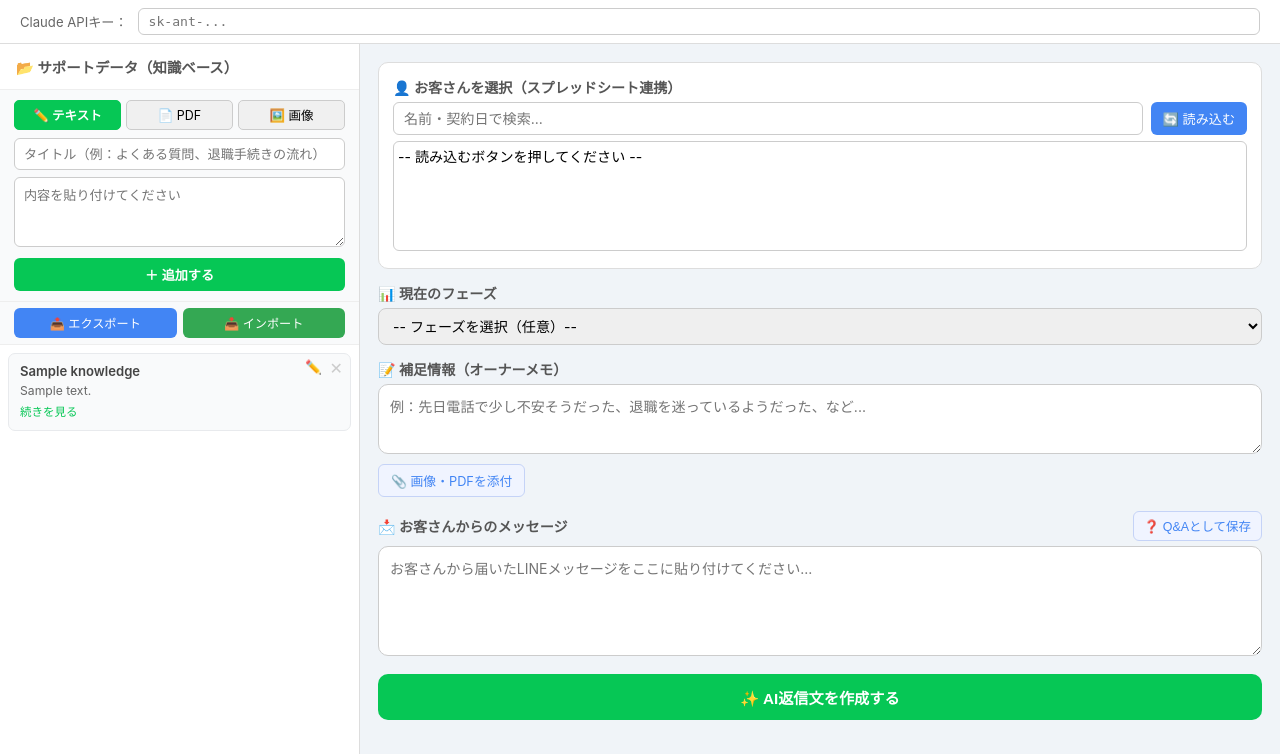
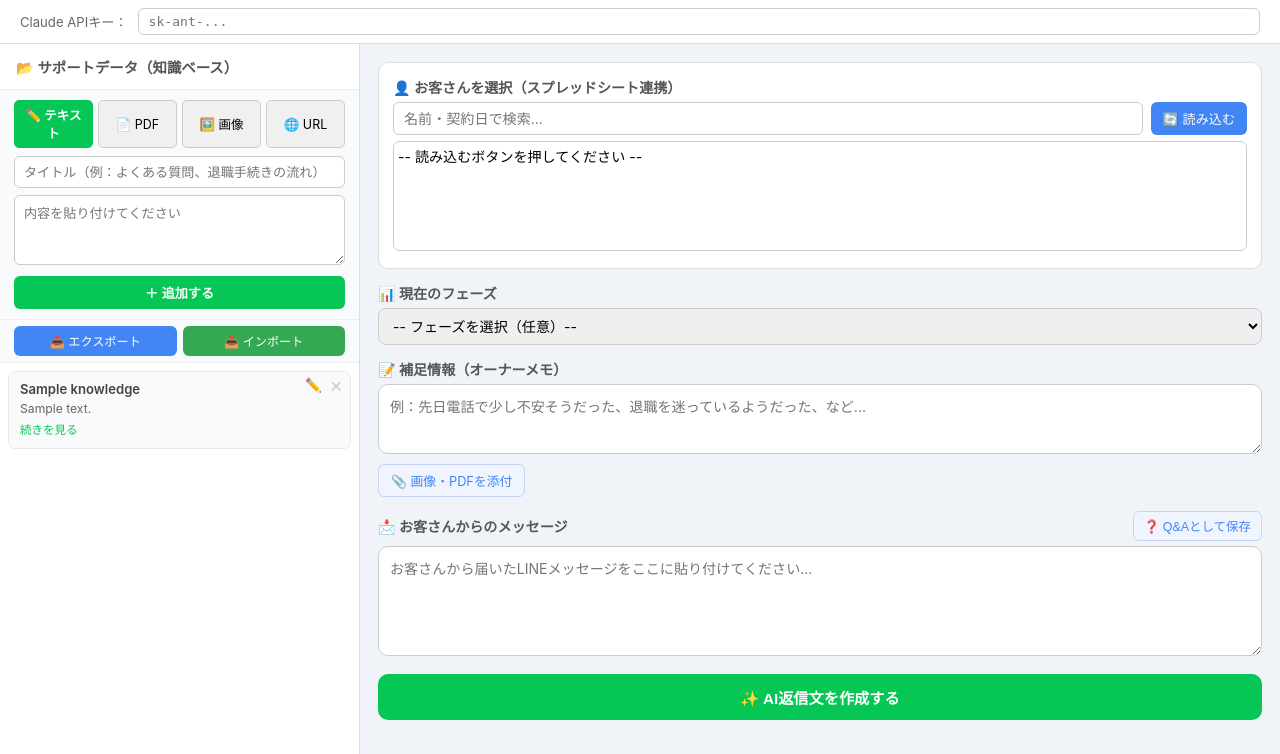
Before and after one commit to giftofficialinada-gif/LINE, a Flask app: page / in a window 1280 px wide. Shown: the part 57-811 px from the top of the page. Run offline with Flask 3, Linux system fonts and the light colour scheme; tables that the repository leaves empty hold one stand-in row (values such as "Sample post"); some libraries are stand-ins or nearby versions.

Commit message:
Add URL fetch feature to load web content (e.g. MHLW, HelloWork) into knowledge base
Co-Authored-By: Claude Sonnet 4.6 <noreply@anthropic.com>

```diff
--- a/app.py
+++ b/app.py
@@ -343,6 +343,38 @@ def upload_image():
         return jsonify({"error": f"画像の読み込みに失敗しました：{str(e)}"}), 500
 
 
+@app.route("/api/fetch_url", methods=["POST"])
+def fetch_url():
+    import re
+    import requests as req
+    from bs4 import BeautifulSoup
+    data = request.json
+    url = data.get("url", "").strip()
+    if not url:
+        return jsonify({"error": "URLを入力してください"}), 400
+    if not url.startswith(("http://", "https://")):
+        return jsonify({"error": "正しいURLを入力してください（https://...）"}), 400
+    try:
+        headers = {"User-Agent": "Mozilla/5.0 (Windows NT 10.0; Win64; x64) AppleWebKit/537.36 Chrome/120.0.0.0 Safari/537.36"}
+        response = req.get(url, headers=headers, timeout=15)
+        response.encoding = response.apparent_encoding
+        soup = BeautifulSoup(response.text, "html.parser")
+        for tag in soup(["script", "style", "nav", "footer", "header", "aside", "noscript"]):
+            tag.decompose()
+        text = soup.get_text(separator="\n", strip=True)
+        text = re.sub(r'\n{3,}', '\n\n', text).strip()
+        if not text:
+            return jsonify({"error": "ページからテキストを取得できませんでした"}), 400
+        if len(text) > 50000:
+            text = text[:50000] + "\n\n（文字数制限のため以降省略）"
+        title = soup.title.string.strip() if soup.title and soup.title.string else url
+        return jsonify({"success": True, "title": title, "text": text, "chars": len(text)})
+    except req.exceptions.Timeout:
+        return jsonify({"error": "タイムアウトしました。URLを確認してください"}), 500
+    except Exception as e:
+        return jsonify({"error": f"取得に失敗しました：{str(e)}"}), 500
+
+
 @app.route("/api/extract_attachment", methods=["POST"])
 def extract_attachment():
     if "file" not in request.files:
--- a/requirements.txt
+++ b/requirements.txt
@@ -4,3 +4,5 @@ pypdf==6.10.2
 gspread==6.2.1
 google-auth==2.49.2
 psycopg2-binary==2.9.10
+requests==2.32.3
+beautifulsoup4==4.12.3
--- a/templates/index.html
+++ b/templates/index.html
@@ -305,6 +305,7 @@
                 <button class="tab-btn active" onclick="switchTab('text')">✏️ テキスト</button>
                 <button class="tab-btn" onclick="switchTab('pdf')">📄 PDF</button>
                 <button class="tab-btn" onclick="switchTab('image')">🖼️ 画像</button>
+                <button class="tab-btn" onclick="switchTab('url')">🌐 URL</button>
             </div>
             <div class="tab-panel active" id="tab-text">
                 <input type="text" id="kTitle" placeholder="タイトル（例：よくある質問、退職手続きの流れ）" />
@@ -329,6 +330,12 @@
                 </div>
                 <div class="pdf-status" id="imageStatus"></div>
                 <p style="font-size:0.74rem;color:#999;margin-top:4px;line-height:1.5;">※ AIが画像のテキスト・内容を読み取って知識ベースに保存します（APIキー必要）</p>
+            </div>
+            <div class="tab-panel" id="tab-url">
+                <input type="text" id="urlInput" placeholder="https://www.mhlw.go.jp/..." style="margin-bottom:7px;" />
+                <p style="font-size:0.74rem;color:#888;margin-bottom:7px;line-height:1.5;">厚生労働省・ハローワーク等のページURLを貼り付けてください。<br>ページのテキストを自動取得して保存します。</p>
+                <button class="btn-add" onclick="fetchUrl()">🌐 取得して保存</button>
+                <div class="pdf-status" id="urlStatus"></div>
             </div>
         </div>
         <div style="display:flex;gap:6px;padding:6px 14px;border-bottom:1px solid #eee;background:#f9fafb;">
@@ -554,12 +561,14 @@
             b.classList.toggle('active',
                 (i === 0 && tab === 'text') ||
                 (i === 1 && tab === 'pdf') ||
-                (i === 2 && tab === 'image')
+                (i === 2 && tab === 'image') ||
+                (i === 3 && tab === 'url')
             );
         });
         document.getElementById('tab-text').classList.toggle('active', tab === 'text');
         document.getElementById('tab-pdf').classList.toggle('active', tab === 'pdf');
         document.getElementById('tab-image').classList.toggle('active', tab === 'image');
+        document.getElementById('tab-url').classList.toggle('active', tab === 'url');
     }
 
     // 知識ベース追加
@@ -1001,6 +1010,55 @@
         return str.replace(/&/g,'&amp;').replace(/</g,'&lt;').replace(/>/g,'&gt;');
     }
 
+    // URL取得
+    async function fetchUrl() {
+        const url = document.getElementById('urlInput').value.trim();
+        const status = document.getElementById('urlStatus');
+        if (!url) { alert('URLを入力してください'); return; }
+        status.className = 'pdf-status';
+        status.textContent = 'ページを取得中…（数秒かかります）';
+        status.style.display = 'block';
+        try {
+            const res = await fetch('/api/fetch_url', {
+                method: 'POST', headers: {'Content-Type': 'application/json'},
+                body: JSON.stringify({ url })
+            });
+            const data = await res.json();
+            if (data.success) {
+                const saveRes = await fetch('/api/knowledge', {
+                    method: 'POST', headers: {'Content-Type': 'application/json'},
+                    body: JSON.stringify({ title: `🌐 ${data.title}`, content: data.text })
+                });
+                const saveData = await saveRes.json();
+                if (saveData.success) {
+                    status.className = 'pdf-status success';
+                    status.textContent = `✅ 「${data.title}」を保存しました（${data.chars.toLocaleString()}文字）`;
+                    const emptyMsg = document.getElementById('emptyMsg');
+                    if (emptyMsg) emptyMsg.remove();
+                    const list = document.getElementById('knowledgeList');
+                    const item = document.createElement('div');
+                    item.className = 'knowledge-item';
+                    item.id = `k-${saveData.id}`;
+                    item.innerHTML = `
+                        <div class="k-title">🌐 ${escapeHtml(data.title)}</div>
+                        <div class="k-content" id="kc-${saveData.id}">${escapeHtml(data.text)}</div>
+                        <button class="btn-expand" onclick="toggleExpand(${saveData.id})">続きを見る</button>
+                        <button class="btn-edit" onclick="openEdit(${saveData.id}, this)">✏️</button>
+                        <button class="btn-delete" onclick="deleteKnowledge(${saveData.id})">✕</button>
+                    `;
+                    list.prepend(item);
+                    document.getElementById('urlInput').value = '';
+                }
+            } else {
+                status.className = 'pdf-status error';
+                status.textContent = `❌ ${data.error}`;
+            }
+        } catch(e) {
+            status.className = 'pdf-status error';
+            status.textContent = '❌ 取得に失敗しました';
+        }
+    }
+
     // 補足情報：ファイル添付
     async function handleAttachments(files) {
         const apiKey = document.getElementById('apiKey').value.trim();
```
